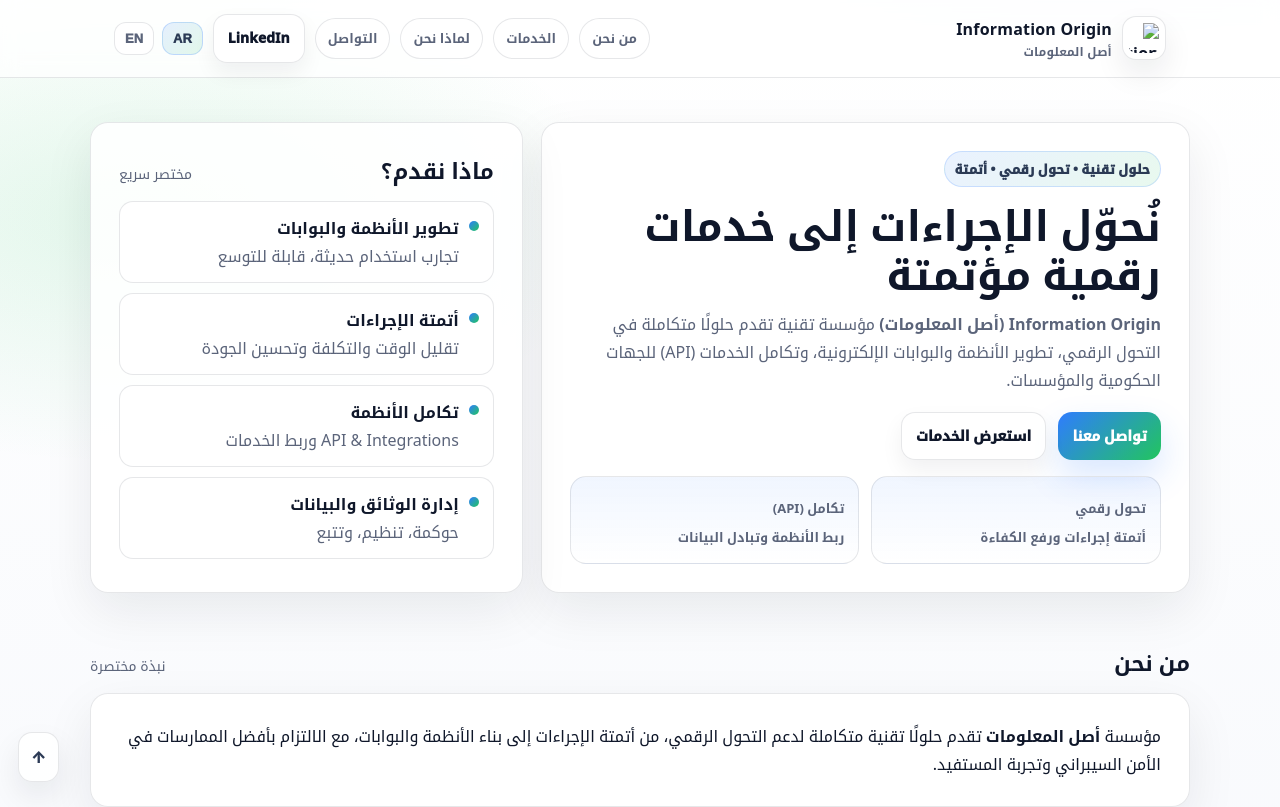
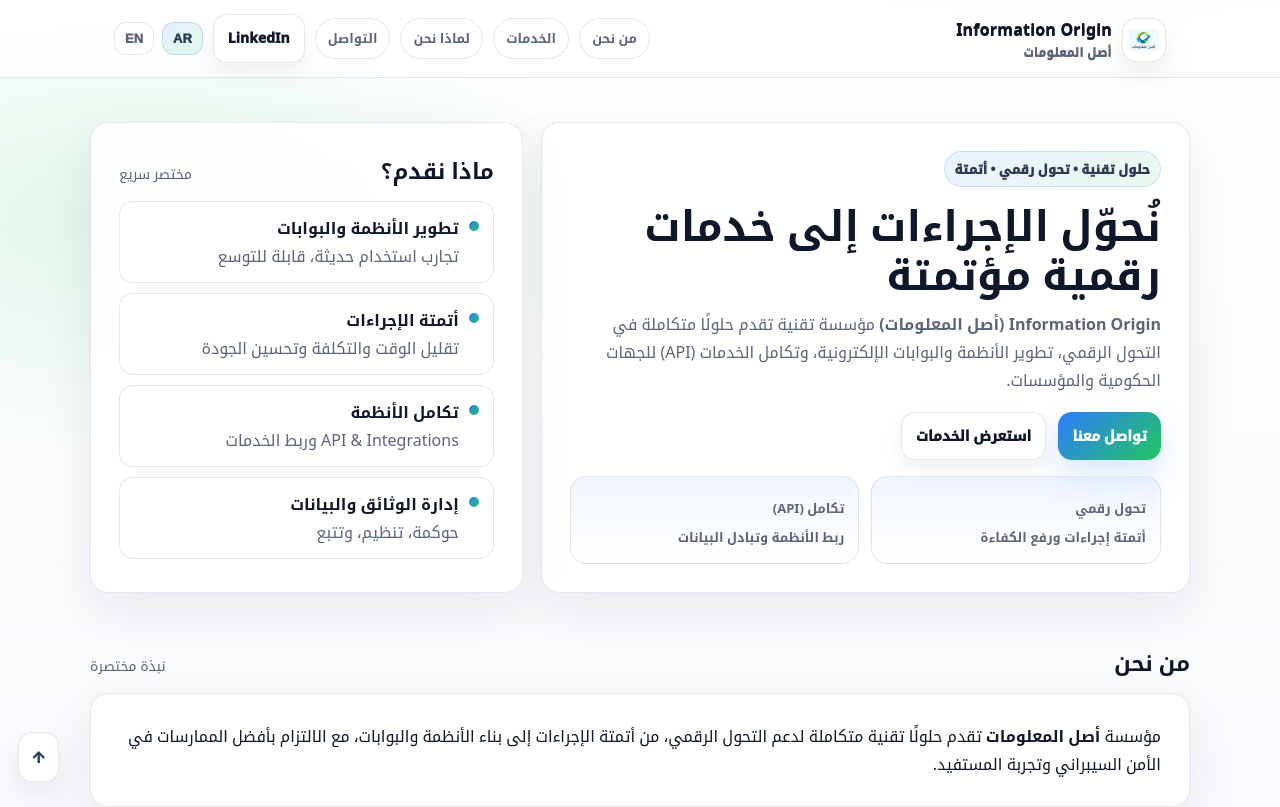
Before and after one commit to origin-info/Information-Origin, a plain HTML site: page index.html in a window 1280 px wide. Shown: the top 807 px of the page. Drawn offline with Linux system fonts and the light colour scheme.

Commit message:
Update index.html

```diff
--- a/index.html
+++ b/index.html
@@ -359,7 +359,17 @@
       <a class="brand" href="#top" aria-label="Information Origin Home">
         <div class="logo">
           <!-- ضع شعارك هنا: assets/logo.png -->
-          <img src="assets/logo.png" alt="Information Origin Logo" />
+        <div class="brand">
+  <img
+    src="assets/images/logo.png"
+    alt="Information Origin Logo"
+    class="logo-img"
+  />
+  <div class="brand-text">
+    <div class="brand-en">Information Origin</div>
+    <small class="brand-ar">أصل المعلومات</small>
+  </div>
+        </div>
         </div>
         <div>
           <div>Information Origin</div>
```
